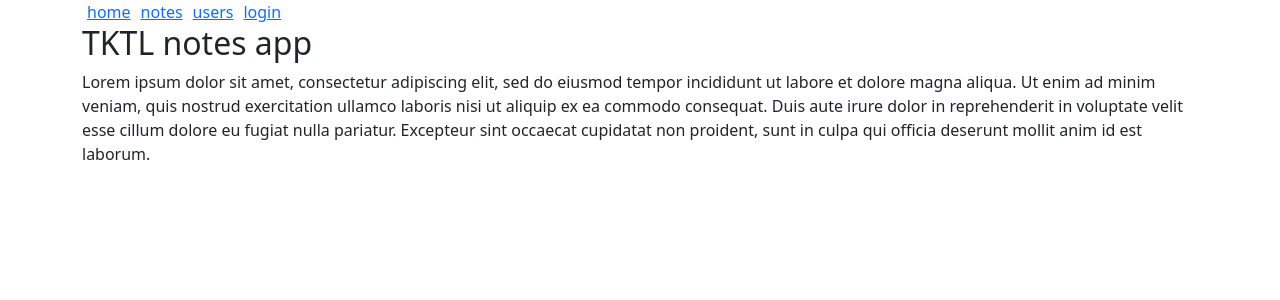
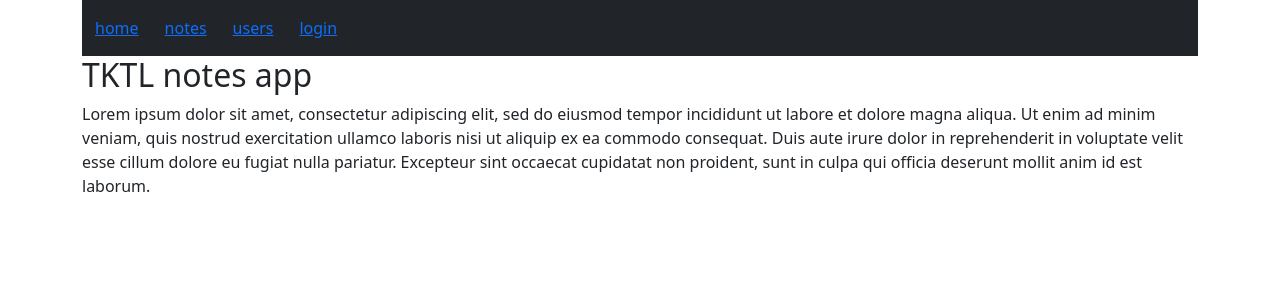
Before and after one commit to Serenablack/react-router, a React (Create React App) app: page / in a window 1280 px wide. Shown: the top 300 px of the page. Built offline with nearby package versions, Linux system fonts and the light colour scheme.

Commit message:
css styles using react bootstrap

```diff
--- a/public/index.html
+++ b/public/index.html
@@ -7,15 +7,15 @@
     <meta name="theme-color" content="#000000" />
     <meta
       name="description"
-      content="Web site created using create-react-app"
+      content="Web site created usiYng create-react-app"
     />
     <link rel="apple-touch-icon" href="%PUBLIC_URL%/logo192.png" />
     <link
-    rel="stylesheet"
-    href="https://cdn.jsdelivr.net/npm/bootstrap@5.1.3/dist/css/bootstrap.min.css"
-    integrity="sha384-1BmE4kWBq78iYhFldvKuhfTAU6auU8tT94WrHftjDbrCEXSU1oBoqyl2QvZ6jIW3"
-    crossOrigin="anonymous"
-  />
+      rel="stylesheet"
+      href="https://cdn.jsdelivr.net/npm/bootstrap@5.1.3/dist/css/bootstrap.min.css"
+      integrity="sha384-1BmE4kWBq78iYhFldvKuhfTAU6auU8tT94WrHftjDbrCEXSU1oBoqyl2QvZ6jIW3"
+      crossorigin="anonymous"
+    />
     <!--
       manifest.json provides metadata used when your web app is installed on a
       user's mobile device or desktop. See https://developers.google.com/web/fundamentals/web-app-manifest/
--- a/src/App.js
+++ b/src/App.js
@@ -1,5 +1,5 @@
 import { useState } from "react";
-import { Button, Form, Table } from "react-bootstrap";
+import { Button, Form, Table, Alert, Nav, Navbar } from "react-bootstrap";
 import {
   Routes,
   Route,
@@ -150,9 +150,14 @@
   ]);
 
   const [user, setUser] = useState(null);
+  const [message, setMessage] = useState(null);
 
   const login = (user) => {
     setUser(user);
+    setMessage(`welcome ${user}`);
+    setTimeout(() => {
+      setMessage(null);
+    }, 10000);
   };
 
   const padding = {
@@ -168,23 +173,38 @@
   return (
     <div>
       <div className="container">
+        {message && <Alert variant="success">{message}</Alert>}
+        <Navbar collapseOnSelect expand="lg" bg="dark" variant="dark">
+          <Navbar.Toggle aria-controls="responsive-navbar-nav" />
+          <Navbar.Collapse id="responsive-navbar-nav">
+            <Nav className="me-auto">
+              <Nav.Link href="#" as="span">
                 <Link style={padding} to="/">
                   home
                 </Link>
+              </Nav.Link>
+              <Nav.Link href="#" as="span">
                 <Link style={padding} to="/notes">
                   notes
                 </Link>
+              </Nav.Link>
+              <Nav.Link href="#" as="span">
                 <Link style={padding} to="/users">
                   users
                 </Link>
+              </Nav.Link>
+              <Nav.Link href="#" as="span">
                 {user ? (
-          <em>{user} logged in</em>
+                  <em style={padding}>{user} logged in</em>
                 ) : (
                   <Link style={padding} to="/login">
                     login
                   </Link>
                 )}
-
+              </Nav.Link>
+            </Nav>
+          </Navbar.Collapse>
+        </Navbar>
         <Routes>
           <Route path="/notes/:id" element={<Note note={note} />} />
 
```
Lines whose indentation alone changed are shown as unchanged.
